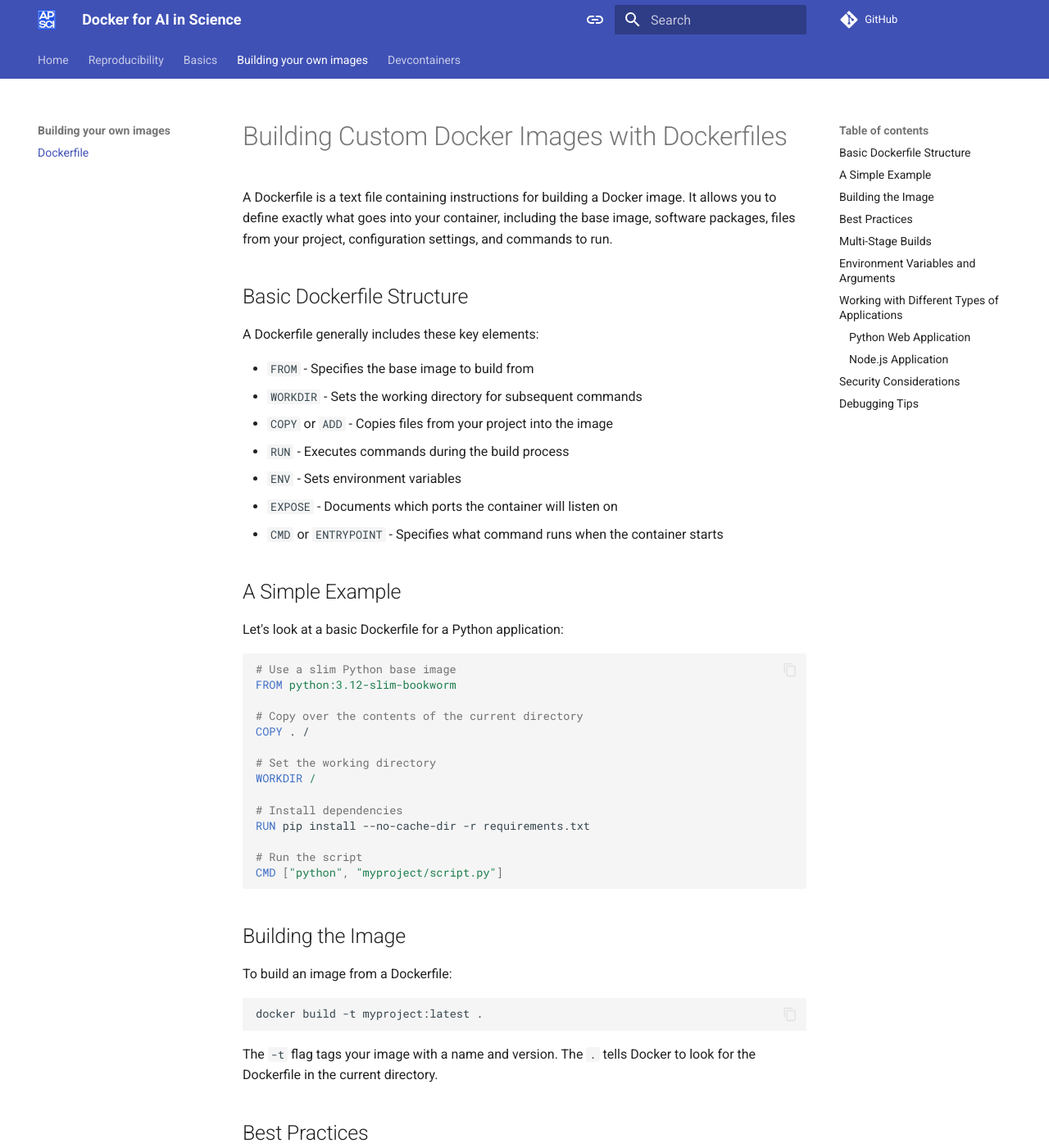
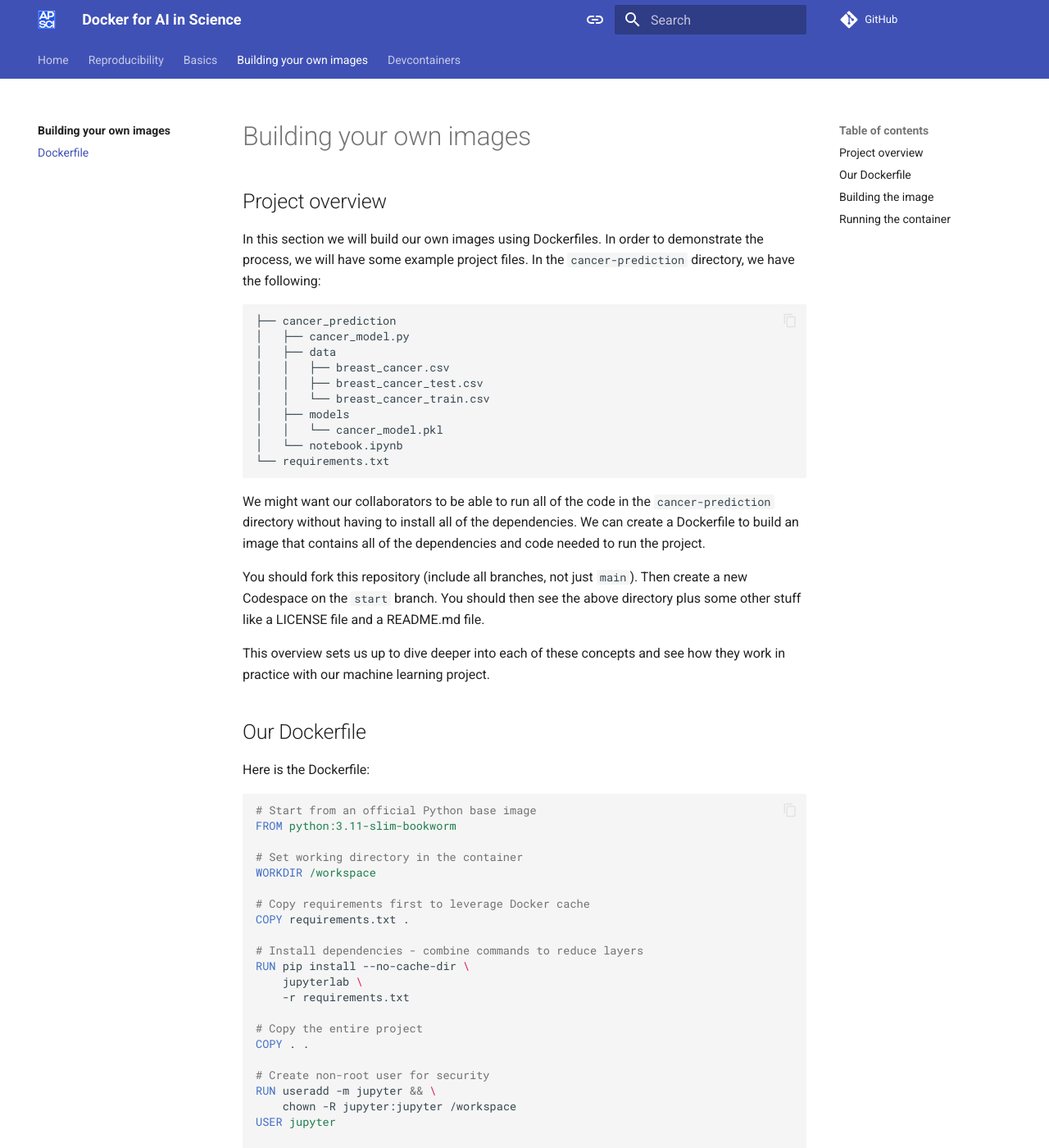
Before and after one commit to rkdan/docker-for-science, an MkDocs documentation site: the page built from docs/Building-your-own-images/dockerfiles.md, in a window 1280 px wide and 1400 px high. Shown: the whole window at 82% size. Built offline with MkDocs 1.6.1 and Material for MkDocs 9.7.7, drawn with Linux system fonts in a browser that asks for light colours; comment, search, counter and statistics services are not loaded; some of the changed text lies outside the part shown.

Commit message:
added dockerfiles section

````diff
--- a/docs/Building-your-own-images/dockerfiles.md
+++ b/docs/Building-your-own-images/dockerfiles.md
@@ -1,171 +1,141 @@
-# Building Custom Docker Images with Dockerfiles
+# Building your own images
 
-A Dockerfile is a text file containing instructions for building a Docker image. It allows you to define exactly what goes into your container, including the base image, software packages, files from your project, configuration settings, and commands to run.
+## Project overview
+In this section we will build our own images using Dockerfiles. In order to demonstrate the process, we will have some example project files. In the `cancer-prediction` directory, we have the following:
 
-## Basic Dockerfile Structure
-
-A Dockerfile generally includes these key elements:
-
-- `FROM` - Specifies the base image to build from
-- `WORKDIR` - Sets the working directory for subsequent commands
-- `COPY` or `ADD` - Copies files from your project into the image
-- `RUN` - Executes commands during the build process
-- `ENV` - Sets environment variables
-- `EXPOSE` - Documents which ports the container will listen on
-- `CMD` or `ENTRYPOINT` - Specifies what command runs when the container starts
-
-## A Simple Example
-
-Let's look at a basic Dockerfile for a Python application:
-
-```dockerfile
-# Use a slim Python base image
-FROM python:3.12-slim-bookworm
-
-# Copy over the contents of the current directory
-COPY . /
-
-# Set the working directory
-WORKDIR /
-
-# Install dependencies
-RUN pip install --no-cache-dir -r requirements.txt
-
-# Run the script
-CMD ["python", "myproject/script.py"]
+```bash
+├── cancer_prediction
+│   ├── cancer_model.py
+│   ├── data
+│   │   ├── breast_cancer.csv
+│   │   ├── breast_cancer_test.csv
+│   │   └── breast_cancer_train.csv
+│   ├── models
+│   │   └── cancer_model.pkl
+│   └── notebook.ipynb
+└── requirements.txt
 ```
 
-## Building the Image
+We might want our collaborators to be able to run all of the code in the `cancer-prediction` directory without having to install all of the dependencies. We can create a Dockerfile to build an image that contains all of the dependencies and code needed to run the project.
 
-To build an image from a Dockerfile:
+You should fork this repository (include all branches, not just `main`). Then create a new Codespace on the `start` branch. You should then see the above directory plus some other stuff like a LICENSE file and a README.md file.
+
+This overview sets us up to dive deeper into each of these concepts and see how they work in practice with our machine learning project.
+
+## Our Dockerfile
+Here is the Dockerfile:
+
+```Dockerfile
+# Start from an official Python base image
+FROM python:3.11-slim-bookworm
+
+# Set working directory in the container
+WORKDIR /workspace
+
+# Copy requirements first to leverage Docker cache
+COPY requirements.txt .
+
+# Install dependencies - combine commands to reduce layers
+RUN pip install --no-cache-dir \
+    jupyterlab \
+    -r requirements.txt
+
+# Copy the entire project
+COPY . .
+
+# Create non-root user for security
+RUN useradd -m jupyter && \
+    chown -R jupyter:jupyter /workspace
+USER jupyter
+
+# Expose the port Jupyter will run on
+EXPOSE 8888
+
+# Start Jupyter Lab from the cancer_prediction directory
+WORKDIR /workspace/cancer_prediction
+CMD ["jupyter", "lab", "--ip=0.0.0.0", "--port=8888", "--no-browser", "--LabApp.token=''", "--LabApp.password=''"]
+```
+
+Let's walkthrough the Dockerfile.
+
+**`FROM python:3.11-slim-bookworm`**
+
+- Starts with official Python 3.11 image
+- 'slim-bookworm' means minimal Debian Bookworm-based image, reducing container size
+- Alternative to full image which includes many unnecessary packages
+
+**`WORKDIR /workspace`**
+
+- Creates and sets the working directory to /workspace
+- All subsequent commands will run from this directory
+- Standard practice for development containers
+
+**`COPY requirements.txt .`**
+
+- Copies only requirements.txt first
+- Helps with build caching - if requirements don't change, cache this layer
+- The '.' means copy to current WORKDIR
+
+**`RUN pip install --no-cache-dir \ jupyterlab \ -r requirements.txt`**
+
+- Installs Python packages
+- `--no-cache-dir` reduces image size by not caching pip downloads
+- Combines installations in one RUN to create single layer
+- Backslashes allow multiple lines for readability
+
+**`COPY . .`**
+
+- Copies all remaining project files
+- First '.' means everything in build context
+- Second '.' means copy to current WORKDIR
+- Done after requirements for better caching
+
+**`RUN useradd -m jupyter && chown -R jupyter:jupyter /workspace`**
+
+- Creates non-root user 'jupyter' for security
+- `-m` creates home directory
+- Changes ownership of /workspace to this user
+- Best practice: don't run as root
+
+**`USER jupyter`**
+
+- Switches to non-root user
+- All subsequent commands run as this user
+
+**`EXPOSE 8888`**
+
+- Documents that container uses port 8888
+- Doesn't actually open port - that's done at runtime
+- JupyterLab's default port
+
+**`WORKDIR /workspace/cancer_prediction`**
+
+- Changes working directory again
+- Ensures Jupyter starts in project directory
+
+**`CMD ["jupyter", "lab", "--ip=0.0.0.0" ...]`**
+
+- Command to run when container starts
+- `--ip=0.0.0.0` allows external connections
+- `--no-browser` since running in container
+- Empty token/password for workshop access
+
+## Building the image
+
+To build the image, run the following command in the terminal:
 
 ```bash
-docker build -t myproject:latest .
+docker build -t cancer-prediction .
 ```
 
-The `-t` flag tags your image with a name and version. The `.` tells Docker to look for the Dockerfile in the current directory.
+This command builds the image using the Dockerfile in the current directory and tags it with the name `cancer-prediction`.
 
-## Best Practices
+## Running the container
 
-1. **Use Specific Base Images**
-    - Prefer specific version tags over `latest`
-    - Use slim/minimal base images when possible
-    ```dockerfile
-    FROM python:3.9-slim    # Good
-    FROM python:latest      # Not recommended
-    ```
+To run the container, use the following command:
 
-2. **Layer Optimization**
-    - Order instructions from least to most frequently changing
-    - Combine related commands to reduce layers
-    ```dockerfile
-    # Better - Single layer
-    RUN apt-get update && \
-        apt-get install -y package1 package2 && \
-        rm -rf /var/lib/apt/lists/*
-
-    # Worse - Three layers
-    RUN apt-get update
-    RUN apt-get install -y package1 package2
-    RUN rm -rf /var/lib/apt/lists/*
-    ```
-
-3. **Clean Up**
-    - Remove unnecessary files after installations
-    - Use multi-stage builds for compile-time dependencies
-
-4. **COPY vs ADD**
-    - Use `COPY` for simple file copying
-    - Use `ADD` only for archive extraction or URL downloads
-
-## Multi-Stage Builds
-
-Multi-stage builds allow you to use multiple FROM statements in your Dockerfile. This is useful for creating smaller final images by leaving build tools behind:
-
-```dockerfile
-# Build stage
-FROM python:3.9 AS builder
-WORKDIR /app
-COPY requirements.txt .
-RUN pip install --no-cache-dir -r requirements.txt
-
-# Final stage
-FROM python:3.9-slim
-WORKDIR /app
-COPY --from=builder /usr/local/lib/python3.9/site-packages/ /usr/local/lib/python3.9/site-packages/
-COPY . .
-CMD ["python", "app.py"]
+```bash
+docker run -p 8888:8888 cancer-prediction
 ```
 
-## Environment Variables and Arguments
-
-Use `ARG` for build-time variables and `ENV` for runtime variables:
-
-```dockerfile
-# Build argument
-ARG VERSION=latest
-
-# Environment variable
-ENV APP_HOME=/app
-ENV DEBUG=false
-
-WORKDIR ${APP_HOME}
-```
-
-## Working with Different Types of Applications
-
-### Python Web Application
-
-```dockerfile
-FROM python:3.9-slim
-
-WORKDIR /app
-
-COPY requirements.txt .
-RUN pip install --no-cache-dir -r requirements.txt
-
-COPY . .
-
-EXPOSE 8000
-CMD ["gunicorn", "app:app", "-b", "0.0.0.0:8000"]
-```
-
-### Node.js Application
-
-```dockerfile
-FROM node:16-slim
-
-WORKDIR /app
-
-COPY package*.json ./
-RUN npm install
-
-COPY . .
-
-EXPOSE 3000
-CMD ["npm", "start"]
-```
-
-## Security Considerations
-
-1. **Don't Run as Root**
-    ```dockerfile
-    RUN useradd -m myuser
-    USER myuser
-    ```
-
-2. **Don't Store Secrets in Images**
-    - Use build arguments or runtime environment variables
-    - Consider using Docker secrets for sensitive data
-
-3. **Keep Base Images Updated**
-    - Regularly rebuild images with updated base images
-    - Use vulnerability scanning tools
-
-## Debugging Tips
-
-1. Use `docker build --progress=plain` for detailed build output
-2. Use `docker history` to inspect image layers
-3. Include useful metadata with `LABEL` instructions
-
-Remember that your Dockerfile is part of your application code and should be version controlled. A well-crafted Dockerfile ensures your application runs consistently across different environments and makes deployment easier.
+You should see the Jupyter Lab URL open in the browser. If you run something in the notebook and save it, the changes will persist in the container.
--- /dev/null
+++ b/docs/Building-your-own-images/index.md
@@ -0,0 +1,32 @@
+# Introduction to Dockerfiles
+
+A Dockerfile is a text file that contains instructions for building a Docker image. Think of it as a recipe that tells Docker exactly how to create a container image step by step. Each instruction in the Dockerfile adds a new "layer" to the image, making it a powerful way to create reproducible computing environments.
+
+## Key Concepts
+
+**Base Image**: Every Dockerfile starts with a base image, specified by the `FROM` instruction. This is like choosing your starting point - it could be a minimal Linux distribution, or a pre-configured Python environment. The base image provides the foundation for your container.
+
+**Layers**: Docker images are built in layers. Each instruction in your Dockerfile creates a new layer. These layers are cached, which means if you rebuild your image and nothing has changed in a particular layer, Docker will reuse the cached version, making builds faster.
+
+**Build Context**: When you build a Docker image, Docker sends all the files in the current directory (and subdirectories) to the Docker daemon. This is called the build context. The `.dockerignore` file can be used to exclude files you don't want to include.
+
+## Common Instructions
+
+Dockerfiles use a specific set of instructions, each serving a different purpose:
+
+- `FROM` - Sets the base image
+- `WORKDIR` - Sets the working directory
+- `COPY` and `ADD` - Copy files into the image
+- `RUN` - Executes commands
+- `ENV` - Sets environment variables
+- `EXPOSE` - Documents which ports the container will listen on
+- `CMD` - Sets the default command to run when starting a container
+
+## Best Practices
+
+1. Use specific base image versions to ensure reproducibility
+2. Minimize the number of layers for efficiency
+3. Place instructions that change frequently at the end of the Dockerfile
+4. Use a .dockerignore file to exclude unnecessary files
+5. Run applications as a non-root user for security
+6. Use multi-stage builds for smaller production images
--- a/mkdocs.yml
+++ b/mkdocs.yml
@@ -12,6 +12,7 @@ nav:
     - Volumes: Basics/volumes.md
     - Docker Hub: Basics/docker-hub.md
   - Building your own images:
+    - Building you own images: Building-your-own-images/index.md
     - Dockerfile: Building-your-own-images/dockerfiles.md
   - Devcontainers: devcontainers.md
     # - Docker Compose: Building-your-own-images/docker-compose.md
````
Also changed, not shown: 1 other file.
